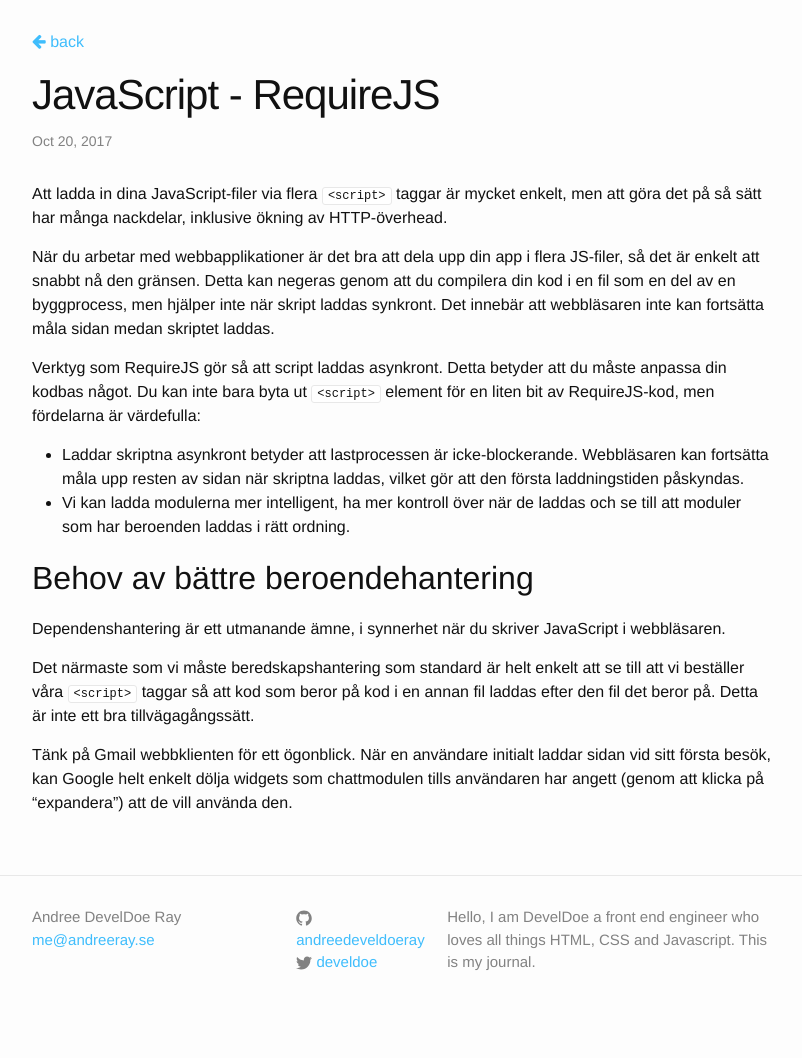
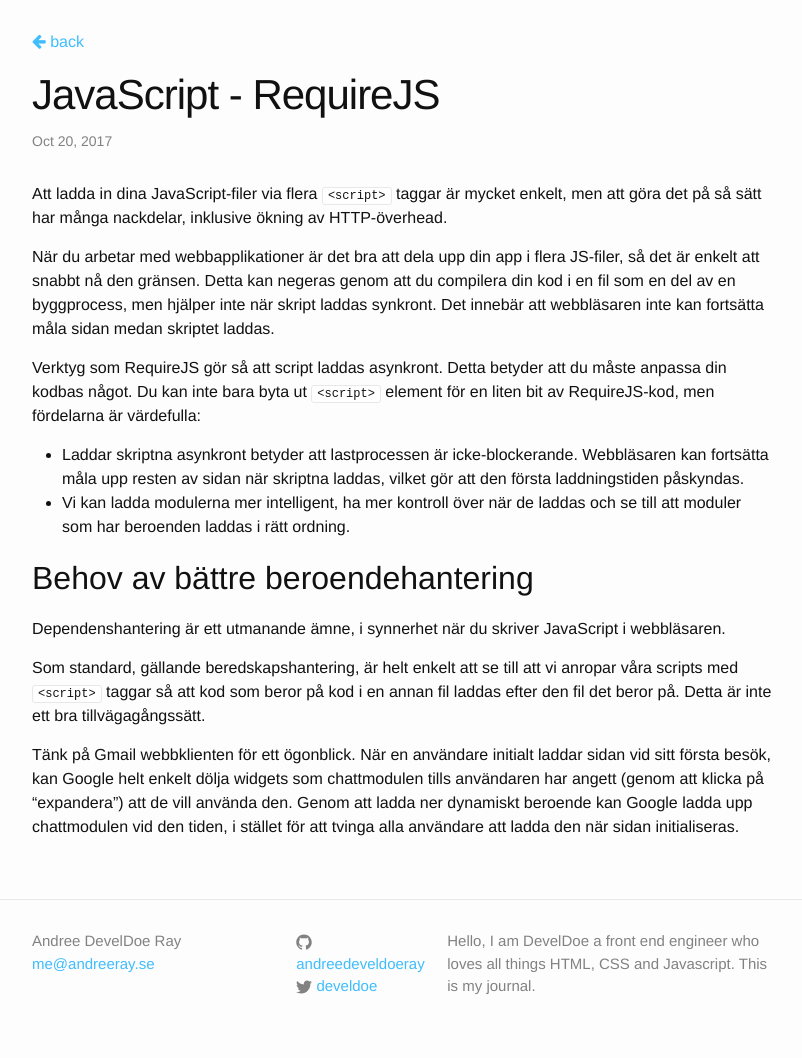
Before and after one commit to develdoe/develdoe.github.io, a Jekyll site: the page built from _posts/2017-10-20-javascript-requirejs.md, in a window 1280 px wide. Shown: the whole page, without its empty margins (238-1040 px from the left). Built offline with Jekyll 4.4.1, drawn with Linux system fonts in a browser that asks for light colours; before the commit the page ends 1034 px from its top, so only the background shows below that.

Commit message:
Create 2017-10-20-javascript-requirejs.md

```diff
--- a/_posts/2017-10-20-javascript-requirejs.md
+++ b/_posts/2017-10-20-javascript-requirejs.md
@@ -16,6 +16,6 @@
 
 Dependenshantering är ett utmanande ämne, i synnerhet när du skriver JavaScript i webbläsaren.
 
-Det närmaste som vi måste beredskapshantering som standard är helt enkelt att se till att vi beställer våra `<script>` taggar så att kod som beror på kod i en annan fil laddas efter den fil det beror på. Detta är inte ett bra tillvägagångssätt.
+Som standard, gällande beredskapshantering, är helt enkelt att se till att vi anropar våra scripts med `<script>` taggar så att kod som beror på kod i en annan fil laddas efter den fil det beror på. Detta är inte ett bra tillvägagångssätt.
 
-Tänk på Gmail webbklienten för ett ögonblick. När en användare initialt laddar sidan vid sitt första besök, kan Google helt enkelt dölja widgets som chattmodulen tills användaren har angett (genom att klicka på "expandera") att de vill använda den.
+Tänk på Gmail webbklienten för ett ögonblick. När en användare initialt laddar sidan vid sitt första besök, kan Google helt enkelt dölja widgets som chattmodulen tills användaren har angett (genom att klicka på "expandera") att de vill använda den. Genom att ladda ner dynamiskt beroende kan Google ladda upp chattmodulen vid den tiden, i stället för att tvinga alla användare att ladda den när sidan initialiseras.
```
